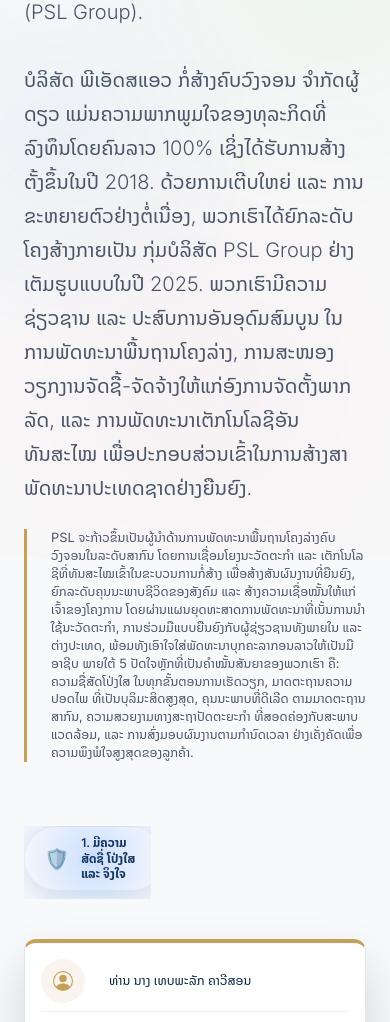
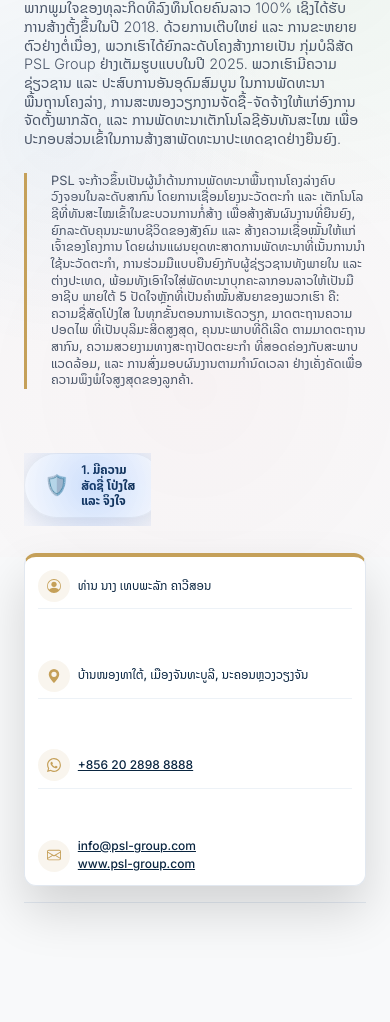
Before and after one commit to ItwithYou/PSL-Group, a website: page index.html in a window 390 px wide. Shown: the part 287-1309 px from the top of the page. Drawn offline with Linux system fonts and the light colour scheme; no server answers.

Commit message:
Compress mobile hero layout and reduce symbol sizes

```diff
--- a/style.css
+++ b/style.css
@@ -3739,23 +3739,28 @@ a.dock-item {
 @media (max-width: 768px) {
     /* Compress the Hero Section drastically to fit on one screen */
     .hero-section {
-        padding: 5rem 0 2rem 0 !important; /* Smaller top and bottom padding */
+        padding: 4.5rem 0 1rem 0 !important; /* Smaller top and bottom padding */
     }
     .hero-grid {
-        gap: 1rem !important; /* Reduce gap between intro and contact card */
+        gap: 0.5rem !important; /* Reduce gap between intro and contact card */
     }
 
     /* Shrink the title to fit nicely */
     .hero-title {
-        font-size: 1.8rem !important;
-        margin-bottom: 0.75rem !important;
-        line-height: 1.2 !important;
+        font-size: 1.6rem !important;
+        margin-bottom: 0.5rem !important;
+        line-height: 1.1 !important;
     }
 
     /* Condense the paragraphs */
     .vision-paragraph {
         font-size: 0.8rem !important;
-        line-height: 1.4 !important;
+        line-height: 1.3 !important;
+        margin-bottom: 0.5rem !important;
+    }
+    .hero-description {
+        font-size: 0.9rem !important;
+        line-height: 1.3 !important;
         margin-bottom: 0.5rem !important;
     }
 
@@ -3777,24 +3782,41 @@ a.dock-item {
 
     /* Shrink Contact Card container */
     .hero-meta {
-        margin-top: 0.5rem !important;
-        padding: 1rem !important;
+        margin-top: 0.2rem !important;
+        padding: 0.8rem !important;
     }
     .meta-item {
-        padding-bottom: 0.5rem !important;
-        margin-bottom: 0.5rem !important;
+        flex-direction: row !important;
+        align-items: center !important;
+        padding-bottom: 0.4rem !important;
+        margin-bottom: 0.4rem !important;
+        gap: 0.5rem !important;
     }
     .meta-item:last-child {
         padding-bottom: 0 !important;
         margin-bottom: 0 !important;
     }
+    .meta-content {
+        flex-direction: column !important;
+        justify-content: center !important;
+        gap: 0 !important;
+    }
     .meta-value {
-        font-size: 0.8rem !important;
-    }
-    .meta-icon {
-        font-size: 1rem !important;
-        width: 30px !important;
-        height: 30px !important;
+        font-size: 0.75rem !important;
+        line-height: 1.2 !important;
+    }
+    .meta-label {
+        font-size: 0.6rem !important;
+        margin-bottom: 2px !important;
+    }
+    .meta-icon-box {
+        width: 32px !important;
+        height: 32px !important;
+        flex-shrink: 0 !important;
+    }
+    .meta-icon-box svg {
+        width: 14px !important;
+        height: 14px !important;
     }
 }
 
```
